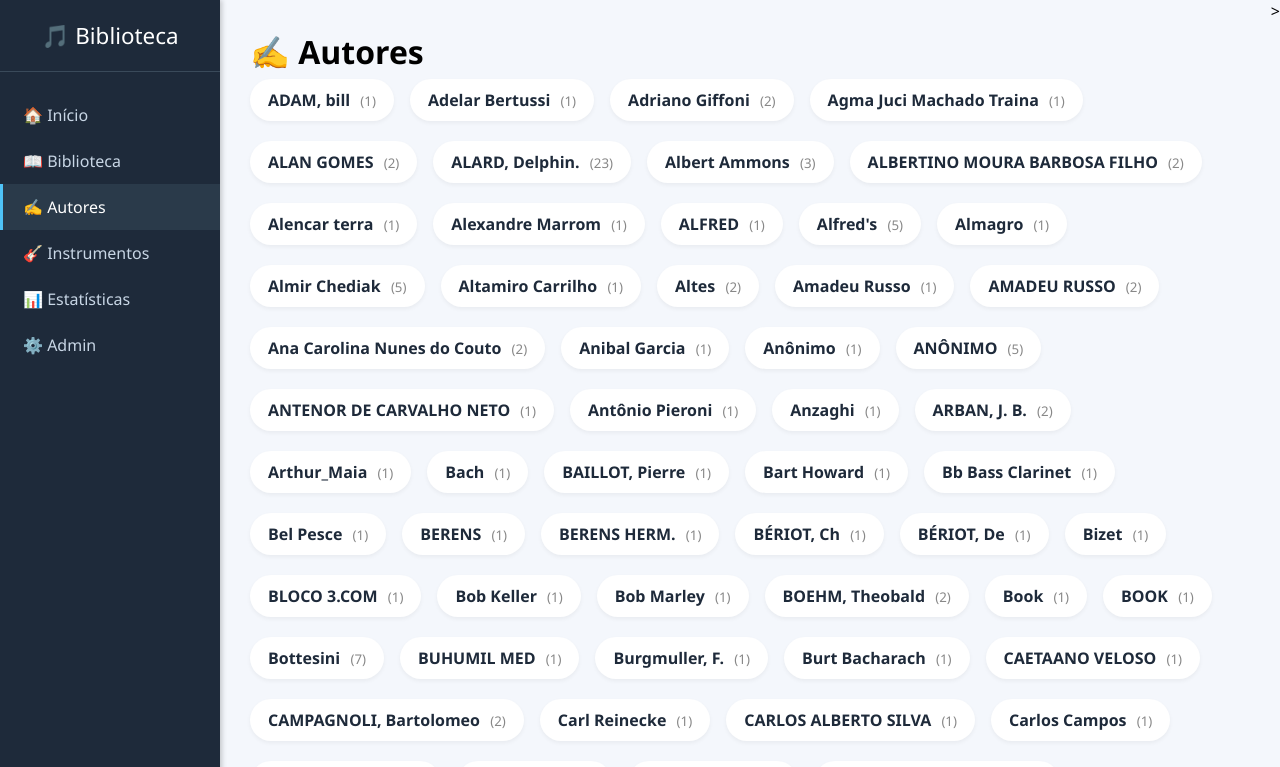
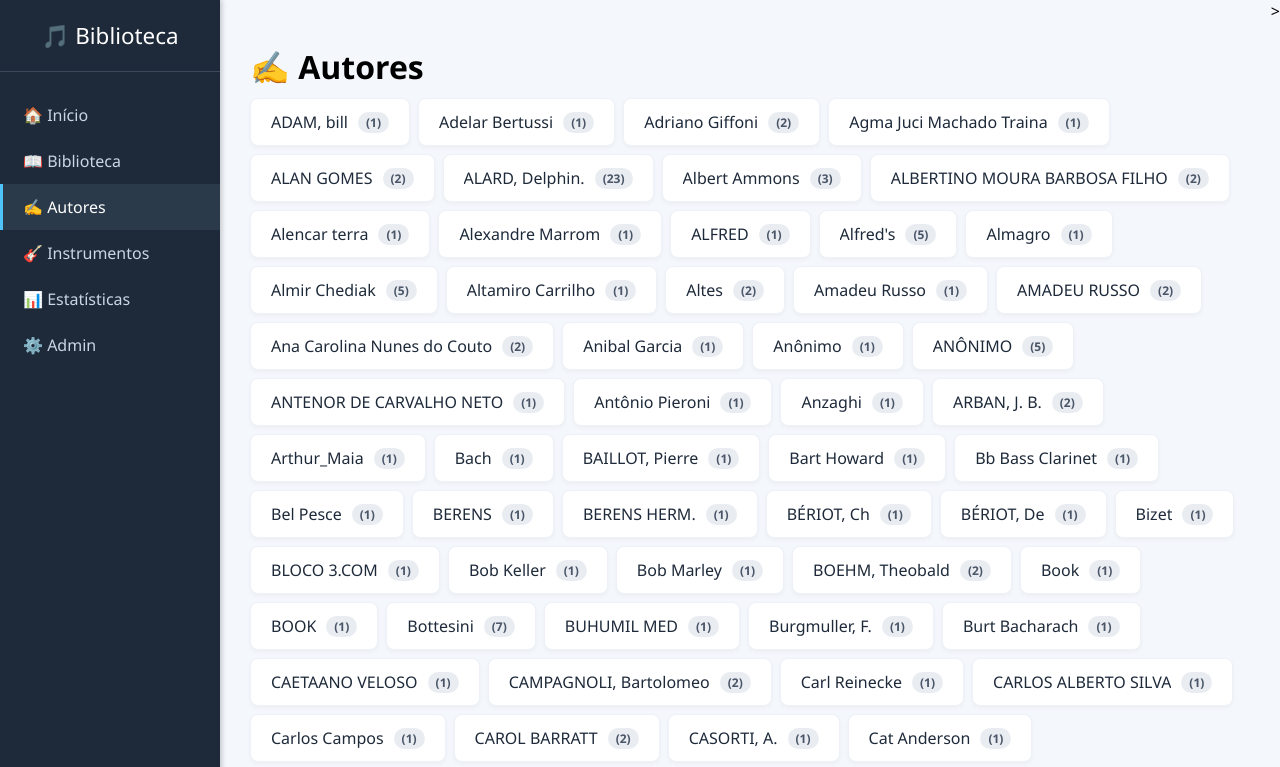
Before and after one commit to albertinosesc/terabox-gateway, a plain HTML site: page index.html in a window 1280 px wide. Both pictures are taken after a click on the link "✍️ Autores". Shown: the top 767 px of the page. Drawn offline with Linux system fonts and the light colour scheme.

Commit message:
Update style.css

```diff
--- a/style.css
+++ b/style.css
@@ -136,6 +136,7 @@ body {
     border-radius: 10px;
     box-shadow: 0 4px 8px rgba(0,0,0,0.05);
     overflow-x: auto;
+    width: 100%;
 }
 
 table {
@@ -179,31 +180,71 @@ tr:hover td {
     background: #039be5;
 }
 
-/* ===== LISTA DE ITENS (Autores/Instrumentos) ===== */
+/* ===== LISTA DE ITENS (Autores/Instrumentos em Colunas Organizadas) ===== */
+#autores, #instrumentos {
+    display: grid;
+    grid-template-columns: repeat(auto-fill, minmax(250px, 1fr));
+    gap: 12px;
+    margin-top: 15px;
+}
+
+#autores h1, #instrumentos h1 {
+    grid-column: 1 / -1;
+    margin-bottom: 10px;
+}
+
+#autores > div, #instrumentos > div {
+    grid-column: 1 / -1;
+    display: grid;
+    grid-template-columns: repeat(auto-fill, minmax(250px, 1fr));
+    gap: 10px;
+    width: 100%;
+}
+
 .list-item {
-    display: inline-block;
+    display: flex;
+    justify-content: space-between;
+    align-items: center;
     background: #fff;
-    margin: 6px 8px 6px 0;
-    padding: 10px 18px;
-    border-radius: 30px;
-    box-shadow: 0 2px 4px rgba(0,0,0,0.05);
+    margin: 0;
+    padding: 12px 20px;
+    border-radius: 8px;
+    box-shadow: 0 2px 4px rgba(0,0,0,0.04);
     cursor: pointer;
-    transition: 0.2s;
+    transition: all 0.2s ease;
+    border: 1px solid #eef2f7;
 }
 
 .list-item:hover {
     background: #e9edf2;
-    transform: scale(1.02);
+    border-color: #cbd5e1;
+    transform: translateY(-2px);
+    box-shadow: 0 4px 6px rgba(0,0,0,0.08);
 }
 
 .list-item span {
-    font-weight: 600;
+    font-weight: 500;
     color: #1e2a3a;
+    white-space: nowrap;
+    overflow: hidden;
+    text-overflow: ellipsis;
 }
 
 .list-item small {
-    color: #888;
-    margin-left: 6px;
+    background: #e9edf2;
+    color: #4a5568;
+    font-weight: 600;
+    padding: 2px 8px;
+    border-radius: 12px;
+    font-size: 0.75rem;
+    margin-left: 10px;
+    flex-shrink: 0;
+}
+
+#livrosPorAutor, #livrosPorInstrumento {
+    grid-column: 1 / -1;
+    width: 100%;
+    margin-top: 25px;
 }
 
 /* ===== ESTATÍSTICAS ===== */
@@ -432,8 +473,8 @@ tr:hover td {
 }
 
 /* ============================================================
-   ===== RESPONSIVIDADE =====
-   ============================================================ */
+    ===== RESPONSIVIDADE =====
+    ============================================================ */
 @media (max-width: 768px) {
     .sidebar {
         width: 100%;
```
